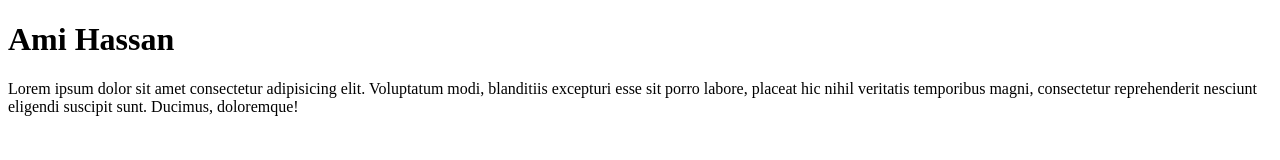
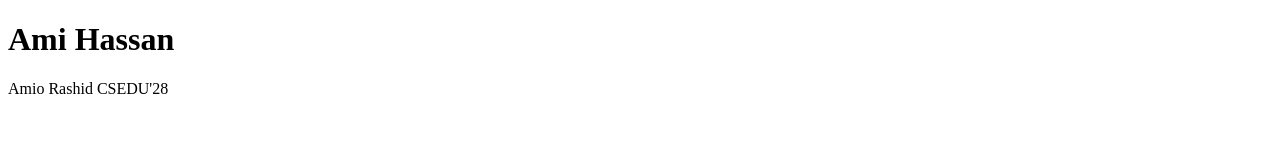
Before and after one commit to Flamy-A/Second-website, a plain HTML site: page index.html in a window 1280 px wide. Drawn offline with Linux system fonts and the light colour scheme.

Commit message:
Update index.html

```diff
--- a/index.html
+++ b/index.html
@@ -8,6 +8,6 @@
 </head>
 <body>
     <h1>Ami Hassan</h1>
-    <p>Lorem ipsum dolor sit amet consectetur adipisicing elit. Voluptatum modi, blanditiis excepturi esse sit porro labore, placeat hic nihil veritatis temporibus magni, consectetur reprehenderit nesciunt eligendi suscipit sunt. Ducimus, doloremque!</p>
+    <p>Amio Rashid CSEDU'28</p>
 </body>
 </html>
```
